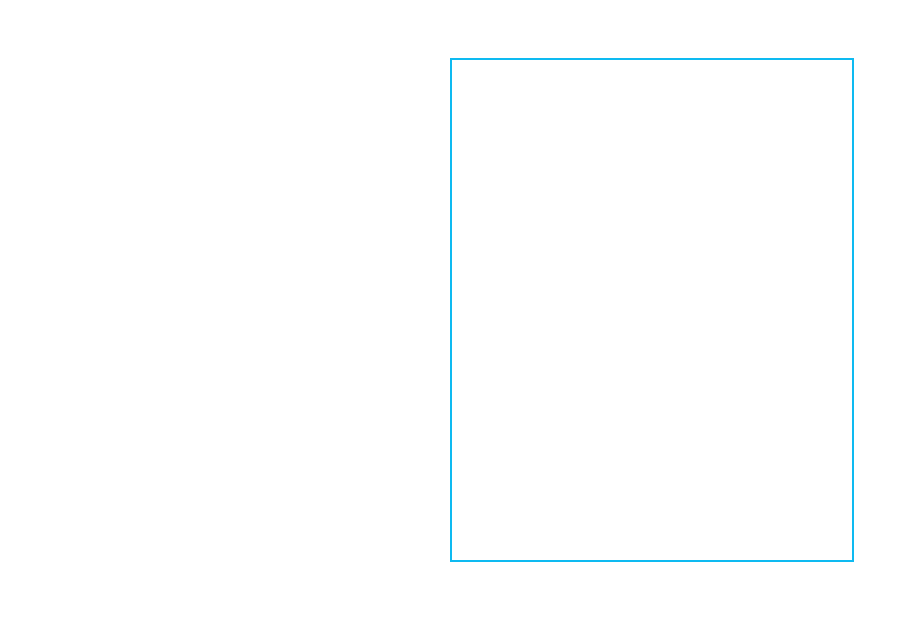
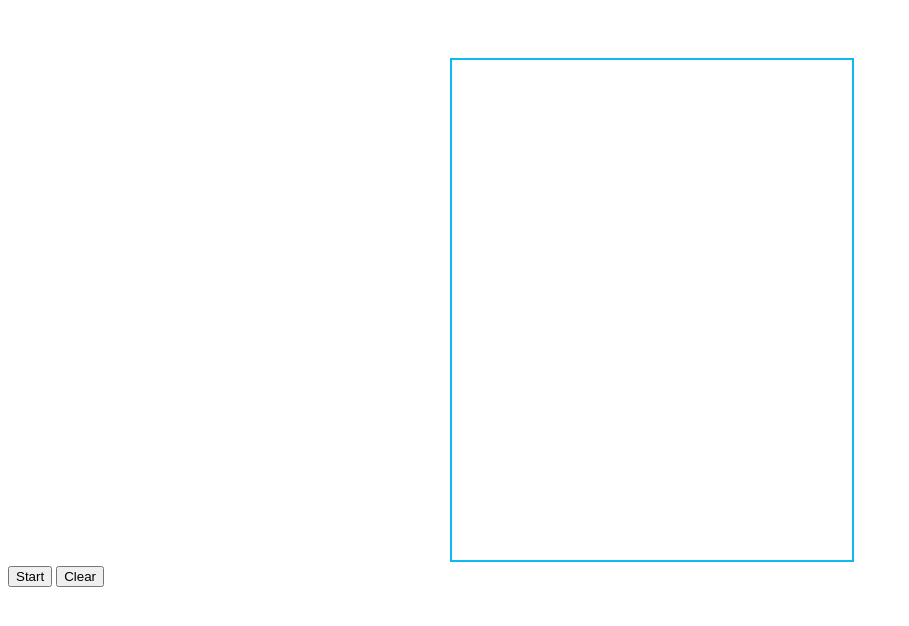
Before and after one commit to Julee117/game-of-life, a plain HTML site: page index.html in a window 1280 px wide. Shown: the whole page, without its empty margins (0-909 px from the left). Drawn offline with Linux system fonts and the light colour scheme.

Commit message:
Add div, start and clear buttons

```diff
--- a/index.html
+++ b/index.html
@@ -7,6 +7,10 @@
   <body>
     <canvas id="canvas" width="400" height="500">
     </canvas>
+    <div>
+      <button type="button" onclick="startGame()">Start</button>
+      <button type="button" onclick="location.reload()">Clear</button>
+    </div>
     <script type="text/javascript" src="game-of-life.js"></script>
   </body>
 </html>
```
